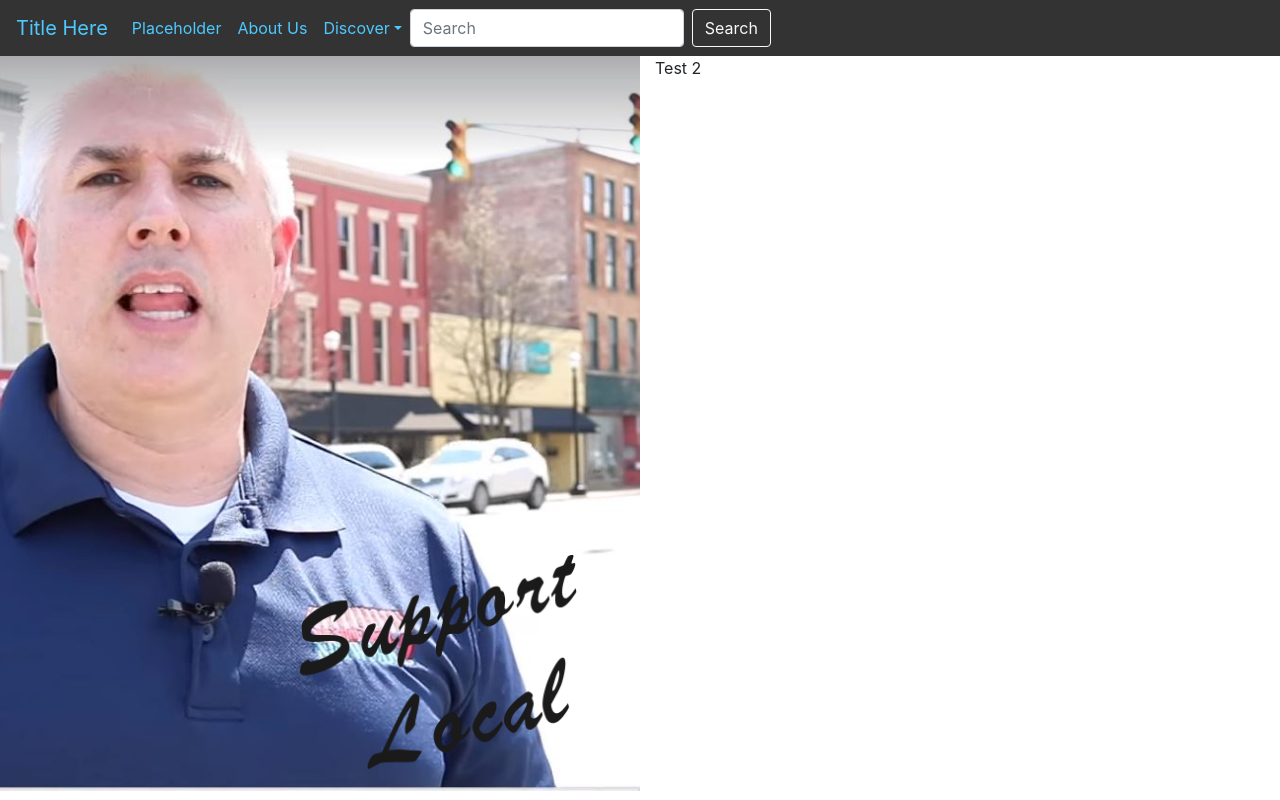
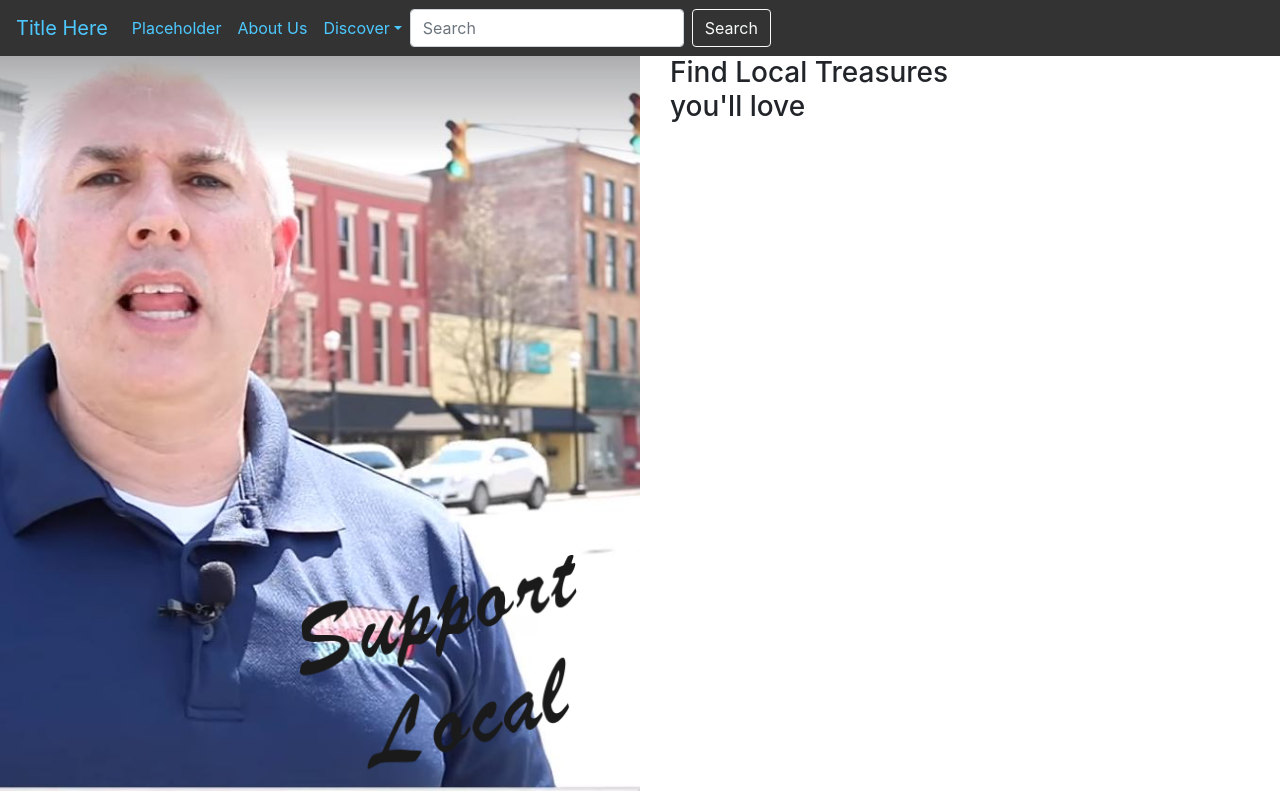
Before and after one commit to Aplank14/stc, a React (Create React App) app: page / in a window 1280 px wide. Shown: the top 800 px of the page. Built offline with nearby package versions, Linux system fonts and the light colour scheme.

Commit message:
Update Home.js

```diff
--- a/src/components/Home.js
+++ b/src/components/Home.js
@@ -19,9 +19,11 @@ export default function Home() {
         </Col>
 
         <Col lg={6} md={12}>
-          <div className="align-middle">Test 2
+          <Container style = {{height:"calc(100vh - 65px)"}} className="containerFull justify-content-md-center">
+          <h3>Find Local Treasures <br />you'll love
 
-          </div>
+          </h3>
+          </Container>
         </Col>
       </Row>
 
```
